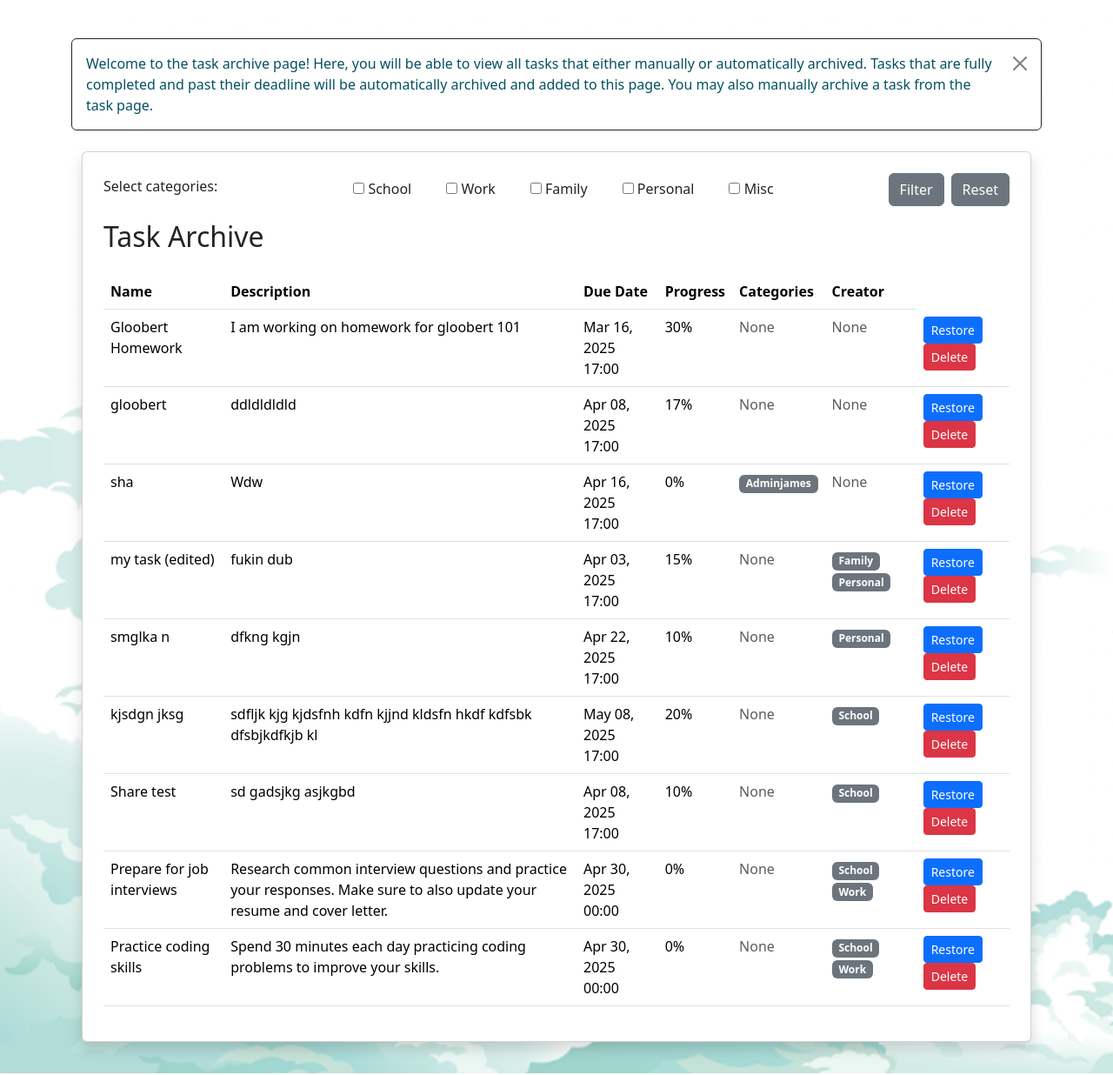
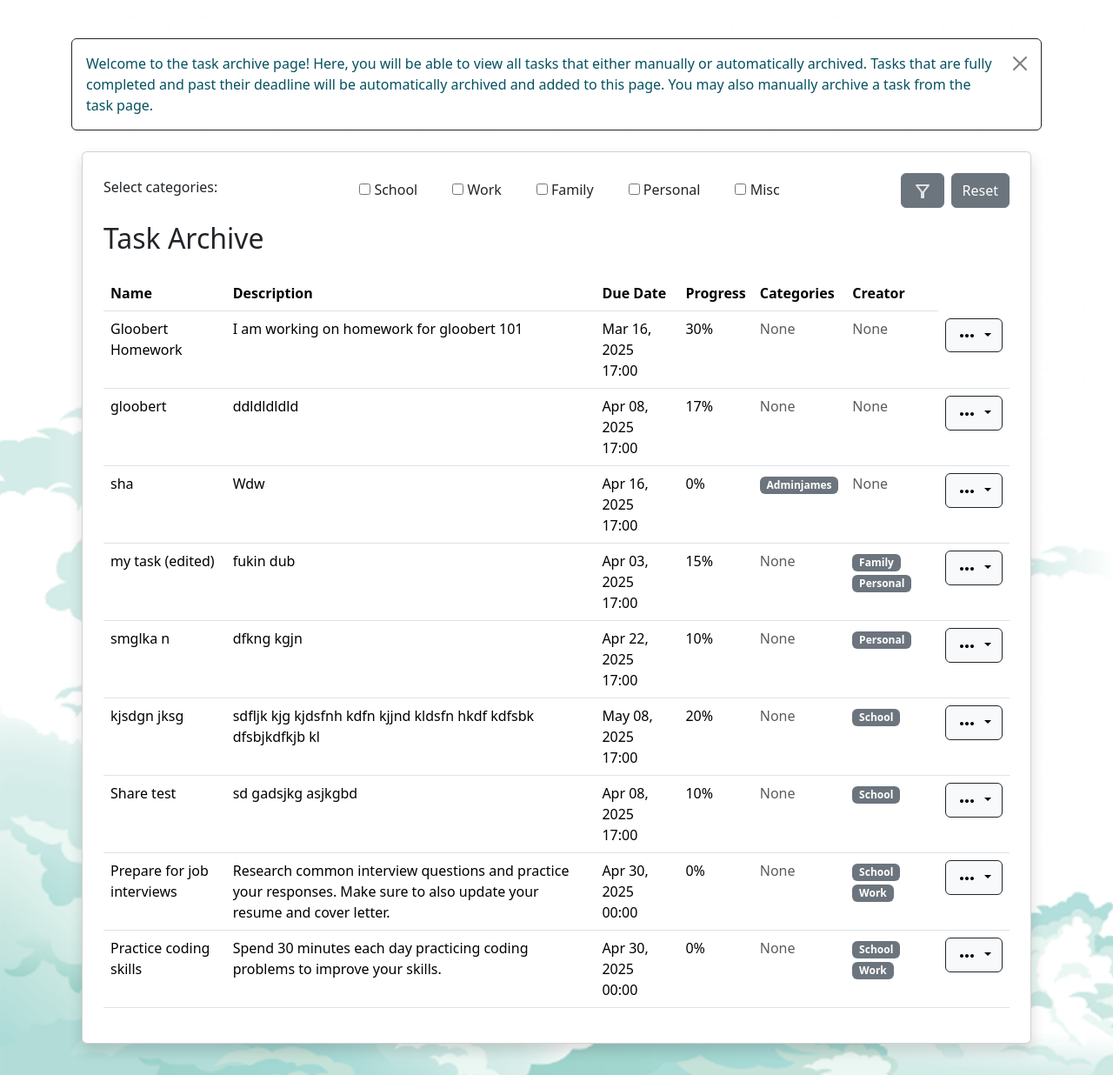
Before and after one commit to UCCS-SP25-CS4300-CS5300-1/Group-1-spring-2025, a Django app: template team1project/todoapp/templates/task_archive.html in a window 1280 px wide. Shown: the part 96-1332 px from the top of the page at 87% size. Run offline with Django 5.2, Linux system fonts and the light colour scheme; the template is opened without the code that fills it: values that come from a table or form of the project are taken from there, others are empty; data comes from the database, SQL or seed files in the repository; both versions use the stored data as it was after the commit; parts of the project's set-up code (start-up, migrations or seed data) failed here and were passed over.

Commit message:
UI changes, more icons

```diff
--- a/team1project/todoapp/templates/home.html
+++ b/team1project/todoapp/templates/home.html
@@ -180,7 +180,9 @@ function resetFilter(){
                         <label class="form-check-label">{{ checkbox.choice_label }}</label>
                     </div>
                 {% endfor %}
-                <button type="submit" name="make-filter" class="btn btn-secondary" style="margin-left:15px; margin-right:15px; margin-top:15px;">Filter</button>
+                <button type="submit" name="make-filter" class="btn btn-secondary" title="Filter" style="margin-left:15px; margin-right:15px; margin-top:15px;">
+                  <svg xmlns="http://www.w3.org/2000/svg" height="24px" viewBox="0 -960 960 960" width="24px" fill="#e3e3e3"><path d="M440-160q-17 0-28.5-11.5T400-200v-240L168-736q-15-20-4.5-42t36.5-22h560q26 0 36.5 22t-4.5 42L560-440v240q0 17-11.5 28.5T520-160h-80Zm40-308 198-252H282l198 252Zm0 0Z"/></svg>
+                </button>
                 <button type="button" name="reset-filter" class="btn btn-secondary" style="margin-top:15px;" onclick="resetFilter()">Reset</button>
             </div>
         </form>
--- a/team1project/todoapp/templates/profile_settings.html
+++ b/team1project/todoapp/templates/profile_settings.html
@@ -13,7 +13,9 @@
             <!-- Content Column -->
             <div class="col-md-12">
                 <div class="d-flex justify-content-end">
-                    <a href="{% url 'edit_profile' %}" class="btn btn-secondary">Edit</a>
+                    <a href="{% url 'edit_profile' %}" title="Edit" class="btn btn-secondary">
+                    <svg xmlns="http://www.w3.org/2000/svg" height="24px" viewBox="0 -960 960 960" width="24px" fill="#e3e3e3"><path d="M200-200h57l391-391-57-57-391 391v57Zm-80 80v-170l528-527q12-11 26.5-17t30.5-6q16 0 31 6t26 18l55 56q12 11 17.5 26t5.5 30q0 16-5.5 30.5T817-647L290-120H120Zm640-584-56-56 56 56Zm-141 85-28-29 57 57-29-28Z"/></svg>
+                    </a>
                 </div>
                 <h2 class="card-title" style="margin-bottom: 30px;">Profile Settings</h2>
 
--- a/team1project/todoapp/templates/task_archive.html
+++ b/team1project/todoapp/templates/task_archive.html
@@ -26,7 +26,9 @@
                     {% endfor %}
                 </div>
                 <div class="d-flex gap-2">
-                    <button type="submit" name="make-filter" class="btn btn-secondary">Filter</button>
+                    <button type="submit" name="make-filter" title="Filter" class="btn btn-secondary">
+                        <svg xmlns="http://www.w3.org/2000/svg" height="24px" viewBox="0 -960 960 960" width="24px" fill="#e3e3e3"><path d="M440-160q-17 0-28.5-11.5T400-200v-240L168-736q-15-20-4.5-42t36.5-22h560q26 0 36.5 22t-4.5 42L560-440v240q0 17-11.5 28.5T520-160h-80Zm40-308 198-252H282l198 252Zm0 0Z"/></svg>
+                    </button>
                     <button type="button" name="reset-filter" class="btn btn-secondary" onclick="resetFilter()">Reset</button>
                 </div>
             </form>
@@ -66,8 +68,16 @@
                         {% endfor %}
                     </td>
                     <td>
-                        <a href="{% url 'restore_task' task.id %}" class="btn btn-primary btn-sm">Restore</a>
-                        <button class="btn btn-danger btn-sm" onclick="confirmDelete({{ task.id }})">Delete</button>
+                        <div class="btn-group">
+                            <button type="button" class="btn btn-light border border-dark dropdown-toggle" data-bs-toggle="dropdown" aria-haspopup="true" aria-expanded="false">
+                                <svg xmlns="http://www.w3.org/2000/svg" style="fill: black;" height="24px" viewBox="0 -960 960 960" width="24px" fill="#e3e3e3"><path d="M240-400q-33 0-56.5-23.5T160-480q0-33 23.5-56.5T240-560q33 0 56.5 23.5T320-480q0 33-23.5 56.5T240-400Zm240 0q-33 0-56.5-23.5T400-480q0-33 23.5-56.5T480-560q33 0 56.5 23.5T560-480q0 33-23.5 56.5T480-400Zm240 0q-33 0-56.5-23.5T640-480q0-33 23.5-56.5T720-560q33 0 56.5 23.5T800-480q0 33-23.5 56.5T720-400Z"/></svg>
+                            </button>
+                            <div class="dropdown-menu">
+                              <a class="dropdown-item" href="{% url 'restore_task' task.id %}">Restore</a>
+                              <div class="dropdown-divider"></div>
+                              <a class="dropdown-item" onclick="confirmDelete({{ task.id }})">Delete</a>
+                            </div>
+                        </div>
                     </td>
                 </tr>
                 {% endfor %}
```
Also changed, not shown: team1project/todoapp/templates/task_view.html (+23 -5 lines), team1project/db.sqlite3.
